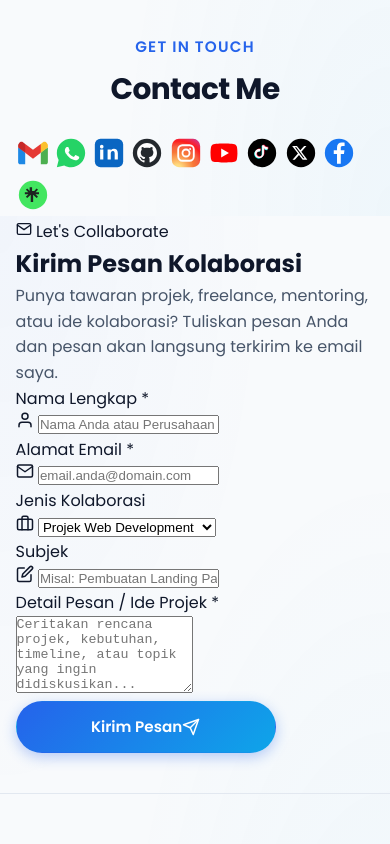
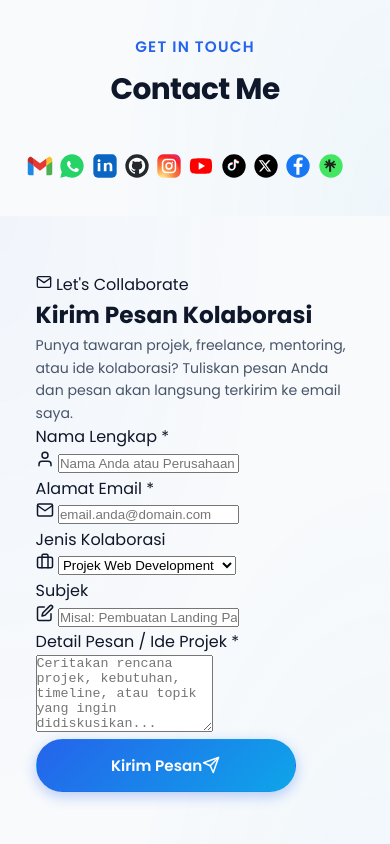
Before and after one commit to Bimaaditiya/Portofolioo, a plain HTML site: page index.html in a window 390 px wide. Shown: the part 7380-8224 px from the top of the page. Drawn offline with Linux system fonts and the light colour scheme.

Commit message:
Update styles for contact icons and collaboration form
Refactor contact icons layout and styles, add collaboration form styles.

```diff
--- a/mediaqueries.css
+++ b/mediaqueries.css
@@ -168,22 +168,51 @@
     font-size: 1.2rem;
   }
 
-  .contact-info-upper-container {
-    flex-direction: column;
-    align-items: stretch;
+  .contact-icons-container {
+    grid-template-columns: repeat(5, auto);
     gap: 0.75rem;
-    padding: 1rem 1.25rem;
-    width: 100%;
+    padding: 1.25rem 1rem;
+    border-radius: 1.5rem;
+    width: fit-content;
     box-sizing: border-box;
   }
 
-  .contact-info-container {
-    padding: 0.25rem 0;
+  .contact-icon-btn {
+    width: 3.1rem;
+    height: 3.1rem;
   }
 
-  .contact-info-container p {
-    font-size: 0.95rem;
-    word-break: break-all;
+  .contact-icon-btn svg {
+    width: 2rem;
+    height: 2rem;
+  }
+
+  .collab-form-container {
+    padding: 1.75rem 1.25rem;
+    border-radius: 1.35rem;
+    margin: 2.5rem auto 1rem;
+    width: 100%;
+  }
+
+  .collab-title {
+    font-size: 1.45rem;
+  }
+
+  .collab-subtitle {
+    font-size: 0.88rem;
+  }
+
+  .form-row {
+    grid-template-columns: 1fr;
+    gap: 1rem;
+  }
+
+  .form-submit-wrapper {
+    justify-content: stretch;
+  }
+
+  .btn-collab-submit {
+    width: 100%;
   }
 
   footer .nav-links {
@@ -211,4 +240,19 @@
   .logo {
     font-size: 1.6rem;
   }
+
+  .contact-icons-container {
+    gap: 0.5rem;
+    padding: 1rem 0.65rem;
+  }
+
+  .contact-icon-btn {
+    width: 2.65rem;
+    height: 2.65rem;
+  }
+
+  .contact-icon-btn svg {
+    width: 1.75rem;
+    height: 1.75rem;
+  }
 }
```
